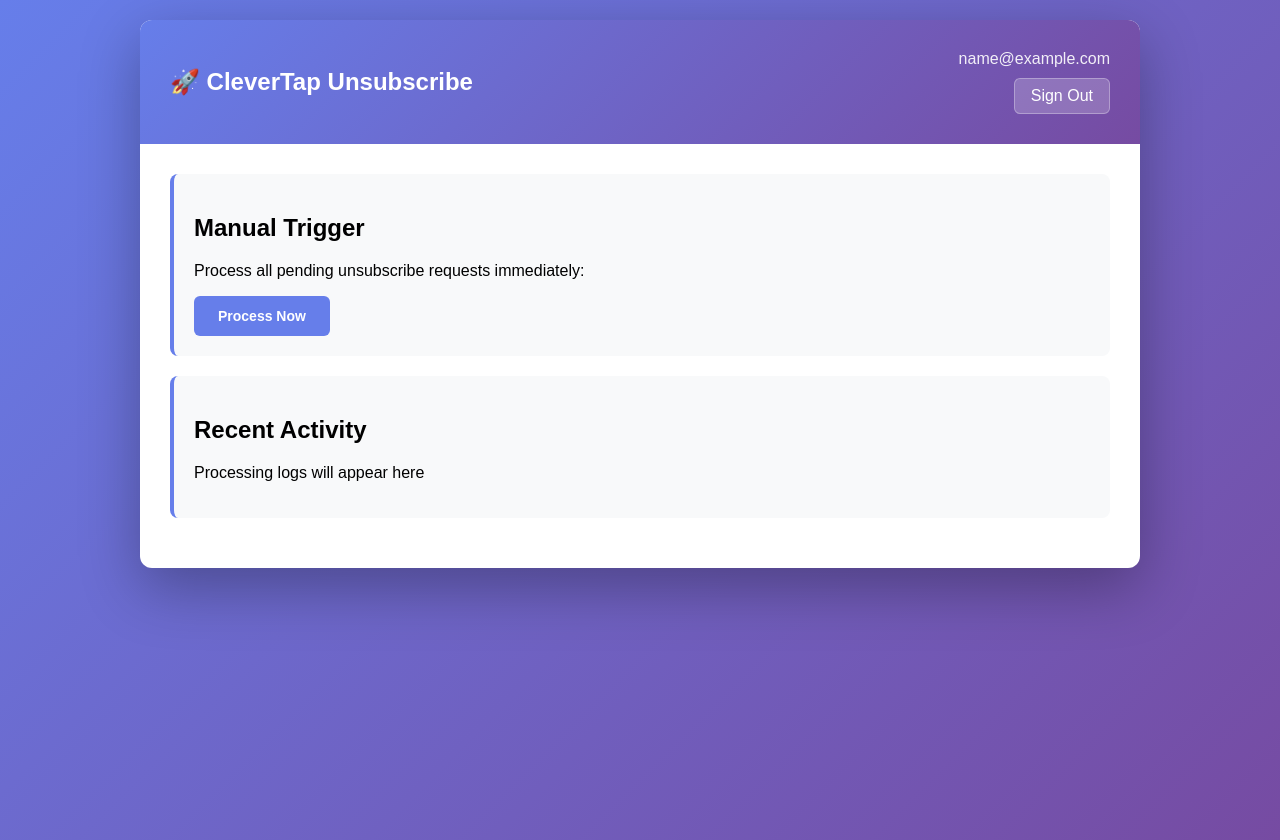
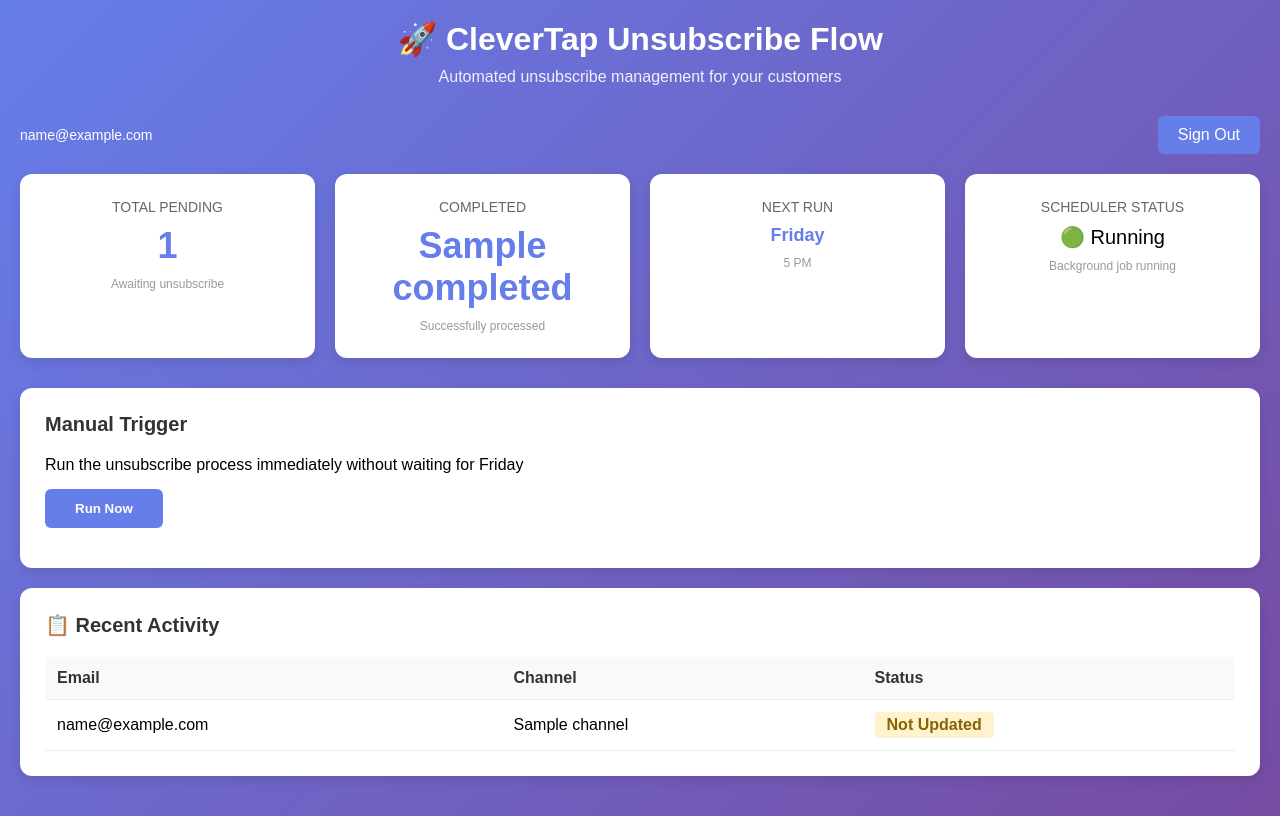
Before and after one commit to sabhyatadubey/clevertap-unsubscribe-flow, a Flask app: template templates/dashboard.html in a window 1280 px wide. After the commit the page ends 816 px from the top, so only its background shows below. Run offline with Flask 3, Linux system fonts and the light colour scheme; the template is opened without the code that fills it: most values are stand-ins (such as "Sample title", 1, 10 or a date in 2020).

Commit message:
feat: Update to working version with Vercel deployment support
- Update app.py with latest CleverTap integration
- Fix Google Sheets column mapping for proper data display
- Add complete CleverTap API integration with trigger endpoint
- Add Vercel deployment configuration (vercel.json)
- Create comprehensive Vercel deployment guide
- Update requirements.txt with all dependencies
- Create .env.example for environment setup
- Update .gitignore to exclude sensitive files

```diff
--- a/app.py
+++ b/app.py
@@ -1,30 +1,22 @@
 import os
-import logging
+import json
 import base64
-import json
 import requests
-from datetime import datetime
-from flask import Flask, jsonify, url_for, redirect, render_template
+from flask import Flask, render_template, redirect, url_for, jsonify, request
 from flask_login import LoginManager, UserMixin, login_user, logout_user, login_required, current_user
 from werkzeug.middleware.proxy_fix import ProxyFix
 from authlib.integrations.flask_client import OAuth
 from google.oauth2 import service_account
-from google.auth.transport.requests import Request
 from googleapiclient.discovery import build
 from dotenv import load_dotenv
 
 load_dotenv()
-logging.basicConfig(level=logging.INFO)
-logger = logging.getLogger(__name__)
 
 app = Flask(__name__)
 app.secret_key = os.getenv('SECRET_KEY', 'dev-secret-key')
 app.config['PREFERRED_URL_SCHEME'] = 'https'
 app.wsgi_app = ProxyFix(app.wsgi_app, x_proto=1, x_host=1)
 
-logger.info("[STARTUP] App initialized")
-
-# Flask-Login Setup
 login_manager = LoginManager()
 login_manager.init_app(app)
 login_manager.login_view = 'login'
@@ -38,7 +30,6 @@ class User(UserMixin):
 def load_user(user_id):
     return User(user_id)
 
-# OAuth Setup
 oauth = OAuth(app)
 google = oauth.register(
     name='google',
@@ -48,14 +39,38 @@ google = oauth.register(
     client_kwargs={'scope': 'openid email profile'}
 )
 
-# Google Sheets Helper
+@app.route('/')
+def index():
+    if current_user.is_authenticated:
+        return redirect(url_for('dashboard'))
+    return redirect(url_for('login'))
+
+@app.route('/login')
+def login():
+    # For localhost testing - skip OAuth, direct login
+    if 'localhost' in request.host or '127.0.0.1' in request.host:
+        login_user(User('sabhy@justlife.com'))
+        return redirect(url_for('dashboard'))
+    return google.authorize_redirect(url_for('authorize', _external=True, _scheme='https'))
+
+@app.route('/authorize')
+def authorize():
+    try:
+        token = google.authorize_access_token()
+        email = token.get('userinfo', {}).get('email', '')
+        if not email.endswith('@justlife.com'):
+            return {'error': 'Access denied'}, 403
+        login_user(User(email))
+        return redirect(url_for('dashboard'))
+    except Exception as e:
+        return {'error': str(e)}, 400
+
 def get_sheets_service():
-    """Get authorized Google Sheets service using service account"""
-    service_account_json_b64 = os.getenv('SERVICE_ACCOUNT_JSON_BASE64')
-    if not service_account_json_b64:
-        return None
-
+    """Get Google Sheets service from credentials"""
     try:
+        service_account_json_b64 = os.getenv('SERVICE_ACCOUNT_JSON_BASE64')
+        if not service_account_json_b64:
+            return None
         service_account_json = base64.b64decode(service_account_json_b64).decode('utf-8')
         service_account_info = json.loads(service_account_json)
         credentials = service_account.Credentials.from_service_account_info(
@@ -63,103 +78,73 @@ def get_sheets_service():
             scopes=['https://www.googleapis.com/auth/spreadsheets']
         )
         return build('sheets', 'v4', credentials=credentials)
-    except Exception as e:
-        logger.error(f"Error getting Sheets service: {e}")
+    except:
         return None
 
-def get_pending_unsubscribes():
-    """Read pending unsubscribe requests from Google Sheets"""
-    sheets_service = get_sheets_service()
-    if not sheets_service:
-        return []
+def get_unsubscribe_stats():
+    """Get unsubscribe stats from Google Sheets"""
+    try:
+        sheets = get_sheets_service()
+        sheet_id = os.getenv('SHEET_ID')
+        if not sheets or not sheet_id:
+            return {'total_pending': 0, 'completed': 0, 'activity': []}
 
-    try:
-        sheet_id = os.getenv('SHEET_ID')
-        if not sheet_id:
-            return []
-
-        # Read from Sheet1 (assuming format: Email | Channel | Status)
-        result = sheets_service.spreadsheets().values().get(
+        result = sheets.spreadsheets().values().get(
             spreadsheetId=sheet_id,
             range='Sheet1!A2:D'
         ).execute()
 
         rows = result.get('values', [])
-        unsubscribes = []
+        pending = 0
+        completed = 0
+        activity = []
 
         for row in rows:
-            if len(row) >= 3:
-                unsubscribes.append({
-                    'email': row[0],
-                    'channel': row[1],
-                    'status': row[2],
-                    'user_id': row[3] if len(row) > 3 else ''
+            if len(row) >= 4:
+                # Sheet structure: Date | Cust ID | Unsubscribe channel | Status
+                # Column indices: [0]    [1]       [2]                   [3]
+                status = row[3] if len(row) > 3 else 'Not Updated'
+                if status.lower() == 'updated':
+                    completed += 1
+                else:
+                    pending += 1
+                activity.append({
+                    'email': row[1] if len(row) > 1 else '',  # Cust ID
+                    'channel': row[2] if len(row) > 2 else '',  # Unsubscribe channel
+                    'status': status
                 })
 
-        return unsubscribes
+        return {
+            'total_pending': pending,
+            'completed': completed,
+            'activity': activity[-10:]  # Last 10 entries
+        }
     except Exception as e:
-        logger.error(f"Error reading Google Sheets: {e}")
-        return []
-
-@app.route('/health')
-def health():
-    return {'status': 'ok'}, 200
-
-@app.route('/')
-def index():
-    if current_user.is_authenticated:
-        return redirect(url_for('dashboard'))
-    return {'message': 'App is running - OAuth ready!'}, 200
-
-@app.route('/login')
-def login():
-    redirect_uri = url_for('authorize', _external=True, _scheme='https')
-    return google.authorize_redirect(redirect_uri)
-
-@app.route('/authorize')
-def authorize():
-    try:
-        token = google.authorize_access_token()
-        user_info = token.get('userinfo')
-        email = user_info.get('email', '') if user_info else 'Unknown'
-
-        # Check if email is @justlife.com
-        if not email.endswith('@justlife.com'):
-            return {'error': 'Access denied: Only @justlife.com emails allowed'}, 403
-
-        # Create user session
-        user = User(email)
-        login_user(user)
-
-        return redirect(url_for('dashboard'))
-    except Exception as e:
-        logger.error(f"Authorization error: {e}")
-        return {'error': str(e)}, 400
+        print(f"Error in get_unsubscribe_stats: {e}")
+        return {'total_pending': 0, 'completed': 0, 'activity': []}
 
 @app.route('/dashboard')
 @login_required
 def dashboard():
-    pending = get_pending_unsubscribes()
-    return render_template('dashboard.html', email=current_user.email, pending=pending)
+    stats = get_unsubscribe_stats()
+    return render_template('dashboard.html', email=current_user.email, **stats)
 
-def send_to_clevertap(email, channel, user_id=''):
+def send_to_clevertap(cust_id, channel):
     """Send unsubscribe request to CleverTap"""
     try:
         project_id = os.getenv('CLEVERTAP_PROJECT_ID')
         passcode = os.getenv('CLEVERTAP_PASSCODE')
 
         if not project_id or not passcode:
-            logger.error("CleverTap credentials not set")
             return False
 
         url = 'https://api.clevertap.com/1/upload'
 
-        # CleverTap unsubscribe payload
         payload = {
             'd': [{
-                'email': email,
+                'customer_id': int(cust_id),
                 'unsubscribe': {
-                    channel: 1  # 1 = unsubscribed
+                    channel.lower(): 1
                 }
             }]
         }
@@ -171,30 +156,20 @@ def send_to_clevertap(email, channel, user_id=''):
         }
 
         response = requests.post(url, json=payload, headers=headers, timeout=10)
-
-        if response.status_code == 200:
-            logger.info(f"[CLEVERTAP] Successfully unsubscribed {email} from {channel}")
-            return True
-        else:
-            logger.error(f"[CLEVERTAP] Failed: {response.status_code} - {response.text}")
-            return False
+        return response.status_code == 200
     except Exception as e:
-        logger.error(f"[CLEVERTAP] Error: {e}")
+        print(f"CleverTap error: {e}")
         return False
 
-def update_sheet_status(email, status):
-    """Update status in Google Sheets for processed email"""
+def update_sheet_status(cust_id, new_status='Updated'):
+    """Update status in Google Sheets for processed customer"""
     try:
-        sheets_service = get_sheets_service()
-        if not sheets_service:
+        sheets = get_sheets_service()
+        sheet_id = os.getenv('SHEET_ID')
+        if not sheets or not sheet_id:
             return False
 
-        sheet_id = os.getenv('SHEET_ID')
-        if not sheet_id:
-            return False
-
-        # Read all rows to find matching email
-        result = sheets_service.spreadsheets().values().get(
+        result = sheets.spreadsheets().values().get(
             spreadsheetId=sheet_id,
             range='Sheet1!A2:D'
         ).execute()
@@ -202,46 +177,44 @@ def update_sheet_status(email, status):
         rows = result.get('values', [])
 
         for idx, row in enumerate(rows):
-            if len(row) > 0 and row[0] == email:
-                # Update status in row (idx+2 because row 1 is header, idx is 0-based)
+            if len(row) > 1 and str(row[1]) == str(cust_id):
                 row_num = idx + 2
-                sheets_service.spreadsheets().values().update(
+                sheets.spreadsheets().values().update(
                     spreadsheetId=sheet_id,
-                    range=f'Sheet1!C{row_num}',
+                    range=f'Sheet1!D{row_num}',
                     valueInputOption='RAW',
-                    body={'values': [[status]]}
+                    body={'values': [[new_status]]}
                 ).execute()
-                logger.info(f"[SHEETS] Updated {email} status to '{status}'")
                 return True
 
         return False
     except Exception as e:
-        logger.error(f"[SHEETS] Update error: {e}")
+        print(f"Sheet update error: {e}")
         return False
 
 @app.route('/api/trigger', methods=['POST'])
 def trigger():
-    """Manually trigger unsubscribe processing"""
     if not current_user.is_authenticated:
-        return jsonify({'error': 'Unauthorized'}), 401
+        return {'error': 'Unauthorized'}, 401
 
     try:
-        pending = get_pending_unsubscribes()
+        stats = get_unsubscribe_stats()
+        pending_rows = [row for row in stats.get('activity', []) if row['status'].lower() != 'updated']
+
         processed = 0
         failed = 0
 
-        for item in pending:
-            if item['status'].lower() != 'updated':
-                email = item['email']
-                channel = item['channel']
+        for item in pending_rows:
+            cust_id = item['email']  # email field contains Cust ID
+            channel = item['channel']
 
-                if send_to_clevertap(email, channel, item.get('user_id', '')):
-                    if update_sheet_status(email, 'Updated'):
-                        processed += 1
-                    else:
-                        failed += 1
+            if send_to_clevertap(cust_id, channel):
+                if update_sheet_status(cust_id, 'Updated'):
+                    processed += 1
                 else:
                     failed += 1
+            else:
+                failed += 1
 
         return jsonify({
             'message': f'Success! {processed} processed, {failed} failed',
@@ -249,16 +222,14 @@ def trigger():
             'failed': failed
         }), 200
     except Exception as e:
-        logger.error(f"[TRIGGER] Error: {e}")
+        print(f"Trigger error: {e}")
         return jsonify({'error': str(e)}), 500
 
 @app.route('/logout')
 def logout():
     logout_user()
-    return redirect(url_for('index'))
+    return redirect(url_for('login'))
 
 if __name__ == '__main__':
-    is_production = os.getenv('RAILWAY_ENVIRONMENT') is not None
     port = int(os.getenv('PORT', 8000))
-    logger.info(f"[STARTUP] Starting on port {port}")
     app.run(host='0.0.0.0', port=port, debug=False)
--- a/templates/dashboard.html
+++ b/templates/dashboard.html
@@ -3,68 +3,128 @@
 <head>
     <title>CleverTap Unsubscribe</title>
     <style>
-        body { font-family: Arial, sans-serif; margin: 0; background: linear-gradient(135deg, #667eea 0%, #764ba2 100%); min-height: 100vh; padding: 20px; }
-        .container { max-width: 1000px; margin: 0 auto; background: white; border-radius: 12px; box-shadow: 0 20px 60px rgba(0,0,0,0.3); overflow: hidden; }
-        .header { background: linear-gradient(135deg, #667eea 0%, #764ba2 100%); color: white; padding: 30px; display: flex; justify-content: space-between; align-items: center; }
-        .header h1 { margin: 0; font-size: 24px; }
-        .header-right { text-align: right; }
-        .logout-btn { background: rgba(255,255,255,0.2); color: white; border: 1px solid rgba(255,255,255,0.3); padding: 8px 16px; border-radius: 6px; cursor: pointer; text-decoration: none; display: inline-block; }
-        .content { padding: 30px; }
-        .card { background: #f8f9fa; padding: 20px; border-radius: 8px; margin-bottom: 20px; border-left: 4px solid #667eea; }
-        .btn { background: #667eea; color: white; padding: 12px 24px; border: none; border-radius: 6px; cursor: pointer; font-size: 14px; font-weight: 600; }
+        * { margin: 0; padding: 0; box-sizing: border-box; }
+        body { font-family: Arial, sans-serif; background: linear-gradient(135deg, #667eea 0%, #764ba2 100%); min-height: 100vh; padding: 20px; }
+        .container { max-width: 1400px; margin: 0 auto; }
+        .header { text-align: center; color: white; margin-bottom: 30px; }
+        .header h1 { font-size: 32px; margin-bottom: 10px; }
+        .header p { font-size: 16px; opacity: 0.9; }
+        .stats { display: grid; grid-template-columns: repeat(auto-fit, minmax(250px, 1fr)); gap: 20px; margin-bottom: 30px; }
+        .stat-card { background: white; padding: 25px; border-radius: 12px; box-shadow: 0 4px 12px rgba(0,0,0,0.1); text-align: center; }
+        .stat-number { font-size: 36px; font-weight: bold; color: #667eea; margin: 10px 0; }
+        .stat-label { font-size: 14px; color: #666; }
+        .content-card { background: white; border-radius: 12px; padding: 25px; box-shadow: 0 4px 12px rgba(0,0,0,0.1); margin-bottom: 20px; }
+        .content-card h2 { margin-bottom: 20px; color: #333; font-size: 20px; }
+        .btn { background: #667eea; color: white; padding: 12px 30px; border: none; border-radius: 6px; cursor: pointer; font-weight: bold; transition: all 0.3s; }
         .btn:hover { background: #5568d3; }
-        .btn:disabled { background: #ccc; cursor: not-allowed; }
-        .status { margin-top: 20px; padding: 12px; border-radius: 6px; }
-        .success { background: #d4edda; color: #155724; }
-        .error { background: #f8d7da; color: #721c24; }
+        .btn:disabled { background: #ccc; }
+        table { width: 100%; border-collapse: collapse; }
+        th, td { padding: 12px; text-align: left; border-bottom: 1px solid #eee; }
+        th { background: #f8f9fa; font-weight: bold; color: #333; }
+        .status-updated { background: #d4edda; color: #155724; padding: 4px 12px; border-radius: 4px; display: inline-block; font-weight: bold; }
+        .status-pending { background: #fff3cd; color: #856404; padding: 4px 12px; border-radius: 4px; display: inline-block; font-weight: bold; }
+        .empty-state { text-align: center; padding: 40px; color: #999; }
+        .user-section { display: flex; justify-content: space-between; align-items: center; margin-bottom: 20px; }
+        .user-section a { background: #667eea; color: white; padding: 10px 20px; border-radius: 6px; text-decoration: none; }
+        .user-section a:hover { background: #5568d3; }
     </style>
 </head>
 <body>
     <div class="container">
         <div class="header">
-            <div><h1>🚀 CleverTap Unsubscribe</h1></div>
-            <div class="header-right">
-                <div style="opacity: 0.9; margin-bottom: 10px;">{{ email }}</div>
-                <a href="/logout" class="logout-btn">Sign Out</a>
+            <h1>🚀 CleverTap Unsubscribe Flow</h1>
+            <p>Automated unsubscribe management for your customers</p>
+        </div>
+
+        <div class="user-section">
+            <div style="color: white; font-size: 14px;">{{ email }}</div>
+            <a href="/logout">Sign Out</a>
+        </div>
+
+        <div class="stats">
+            <div class="stat-card">
+                <div class="stat-label">TOTAL PENDING</div>
+                <div class="stat-number">{{ total_pending }}</div>
+                <div style="color: #999; font-size: 12px;">Awaiting unsubscribe</div>
+            </div>
+            <div class="stat-card">
+                <div class="stat-label">COMPLETED</div>
+                <div class="stat-number">{{ completed }}</div>
+                <div style="color: #999; font-size: 12px;">Successfully processed</div>
+            </div>
+            <div class="stat-card">
+                <div class="stat-label">NEXT RUN</div>
+                <div class="stat-number" style="font-size: 18px;">Friday</div>
+                <div style="color: #999; font-size: 12px;">5 PM</div>
+            </div>
+            <div class="stat-card">
+                <div class="stat-label">SCHEDULER STATUS</div>
+                <div style="font-size: 20px; margin: 10px 0;">🟢 Running</div>
+                <div style="color: #999; font-size: 12px;">Background job running</div>
             </div>
         </div>
 
-        <div class="content">
-            <div class="card">
-                <h2>Manual Trigger</h2>
-                <p>Process all pending unsubscribe requests immediately:</p>
-                <button class="btn" id="processBtn" onclick="processNow()">Process Now</button>
-                <div id="status"></div>
-            </div>
+        <div class="content-card">
+            <h2>Manual Trigger</h2>
+            <p style="margin-bottom: 15px;">Run the unsubscribe process immediately without waiting for Friday</p>
+            <button class="btn" id="triggerBtn" onclick="processNow()">Run Now</button>
+            <div id="status" style="margin-top: 15px;"></div>
+        </div>
 
-            <div class="card">
-                <h2>Recent Activity</h2>
-                <p>Processing logs will appear here</p>
-            </div>
+        <div class="content-card">
+            <h2>📋 Recent Activity</h2>
+            {% if activity %}
+                <table>
+                    <thead>
+                        <tr>
+                            <th>Email</th>
+                            <th>Channel</th>
+                            <th>Status</th>
+                        </tr>
+                    </thead>
+                    <tbody>
+                        {% for item in activity %}
+                            <tr>
+                                <td>{{ item.email }}</td>
+                                <td>{{ item.channel }}</td>
+                                <td>
+                                    {% if item.status.lower() == 'updated' %}
+                                        <span class="status-updated">Updated</span>
+                                    {% else %}
+                                        <span class="status-pending">Not Updated</span>
+                                    {% endif %}
+                                </td>
+                            </tr>
+                        {% endfor %}
+                    </tbody>
+                </table>
+            {% else %}
+                <div class="empty-state">
+                    <p>No activity yet. Logs will appear here when the process runs.</p>
+                </div>
+            {% endif %}
         </div>
     </div>
 
     <script>
         function processNow() {
-            const btn = document.getElementById('processBtn');
+            const btn = document.getElementById('triggerBtn');
             const statusDiv = document.getElementById('status');
-
             btn.disabled = true;
             btn.textContent = 'Processing...';
-            statusDiv.innerHTML = '';
 
             fetch('/api/trigger', { method: 'POST' })
                 .then(r => r.json())
                 .then(data => {
-                    statusDiv.innerHTML = '<div class="status success">✓ ' + (data.message || 'Processing complete') + '</div>';
+                    statusDiv.innerHTML = '<p style="color: green; font-weight: bold;">✓ ' + data.message + '</p>';
                     btn.disabled = false;
-                    btn.textContent = 'Process Now';
+                    btn.textContent = 'Run Now';
                     setTimeout(() => location.reload(), 2000);
                 })
                 .catch(e => {
-                    statusDiv.innerHTML = '<div class="status error">✗ Error: ' + e.message + '</div>';
+                    statusDiv.innerHTML = '<p style="color: red; font-weight: bold;">✗ Error: ' + e.message + '</p>';
                     btn.disabled = false;
-                    btn.textContent = 'Process Now';
+                    btn.textContent = 'Run Now';
                 });
         }
     </script>
```
Also changed, not shown: VERCEL_DEPLOYMENT.md (added, +105 -0 lines), requirements.txt (+8 -7 lines), vercel.json (added), 2 other files.
